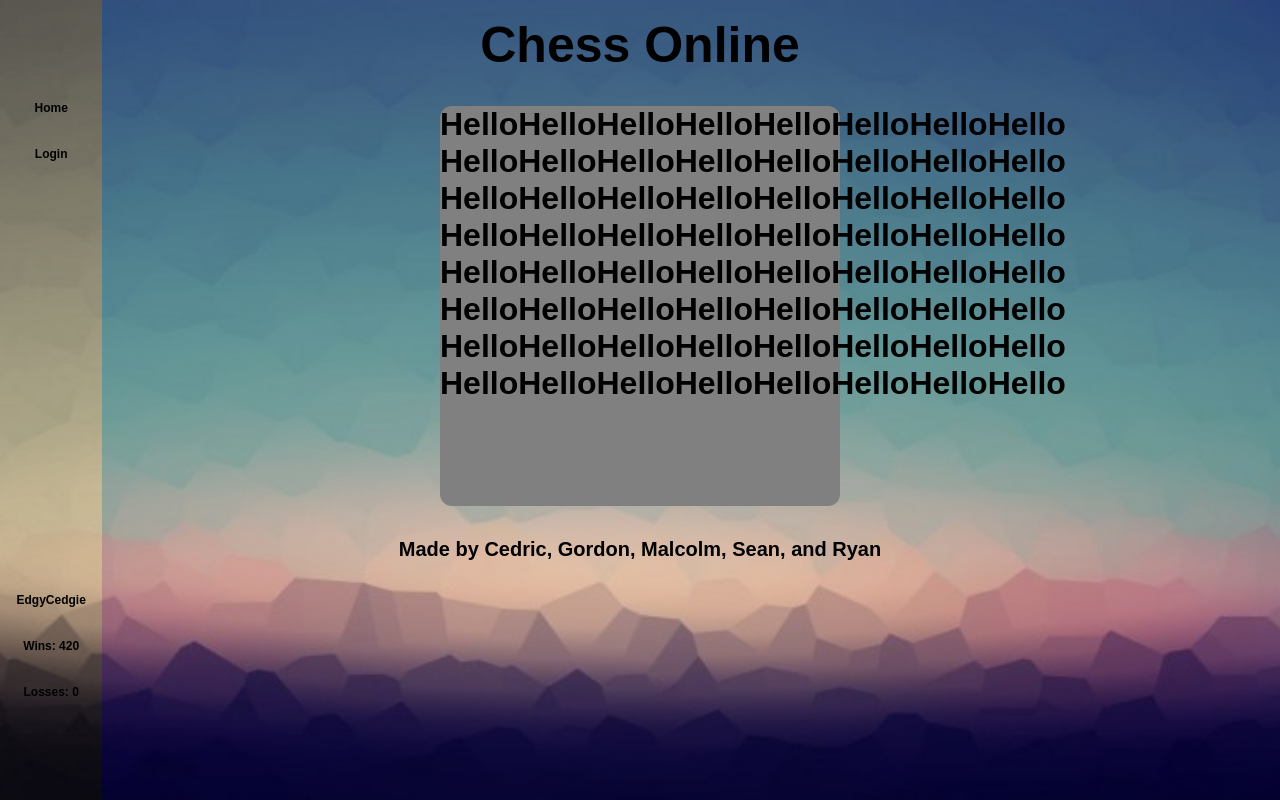
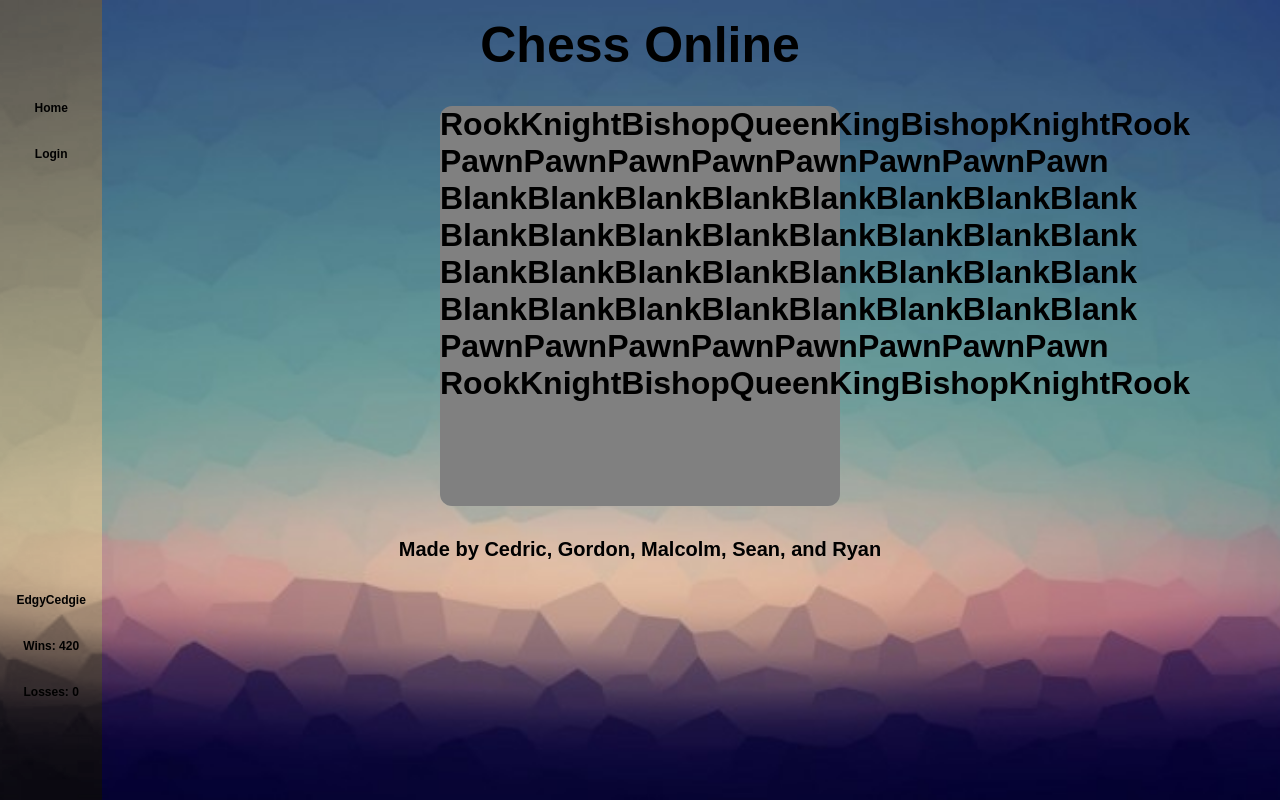
Before and after one commit to ryanmckim/Online-Chess, a React (Create React App) app in the folder client/: page / in a window 1280 px wide. Built offline with nearby package versions, Linux system fonts and the light colour scheme.

Commit message:
Created proper chessboard layout with headers

```diff
--- a/client/src/components/Chessboard.css
+++ b/client/src/components/Chessboard.css
@@ -11,6 +11,7 @@
   background: grey;
   border-radius: 12px;
   display: flex;
+  flex-direction: column;
 
   /*
   display: grid;
@@ -18,3 +19,8 @@
   grid-template-rows: repeat(8, 50px);
   */
 }
+
+.row {
+  display: flex;
+  flex-direction: row;
+}
--- a/client/src/components/Chessboard.tsx
+++ b/client/src/components/Chessboard.tsx
@@ -14,18 +14,17 @@ const Chessboard = () => {
     }, []);
 
     function generateBoard(board: Square[][]) {
-        return board.map((row: Square[], index) => <div key={"row" + (index+1)} className={"row" + (index+1)} >{determineRow(row)}</div>);
+        return board.map((row: Square[], index) => <div key={"row" + (index+1)} className={"row row" + (index+1)} >{determineRow(row)}</div>);
     }
 
     function determineRow(row: Square[]) {
-        return row.map((square: Square, index) => <div key={"col" + (index+1)} className={"col" + (index+1)}>{determinePiece(square)}</div>);
+        return row.map((square: Square, index) => <div key={"col" + (index+1)} className={"col col" + (index+1)}>{determinePiece(square)}</div>);
     }
 
     function determinePiece(square: Square) {
-        return <h1 className="piece">Hello</h1>
         switch (square.getPiece()?.getType()) {
             case Type.pawn:
-                return <h1>King</h1>
+                return <h1>Pawn</h1>
             case Type.rook:
                 return <h1>Rook</h1>
             case Type.knight:
```
